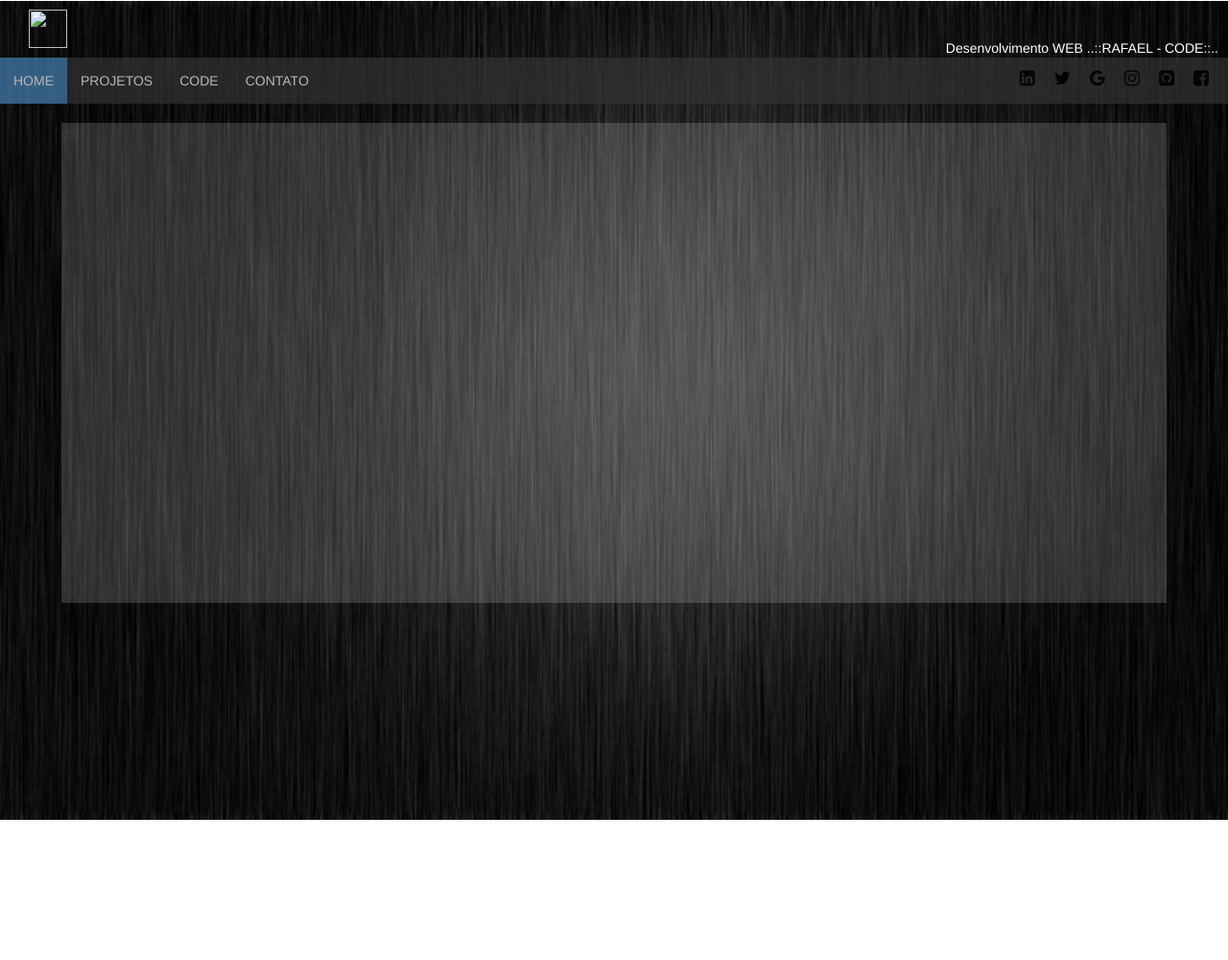
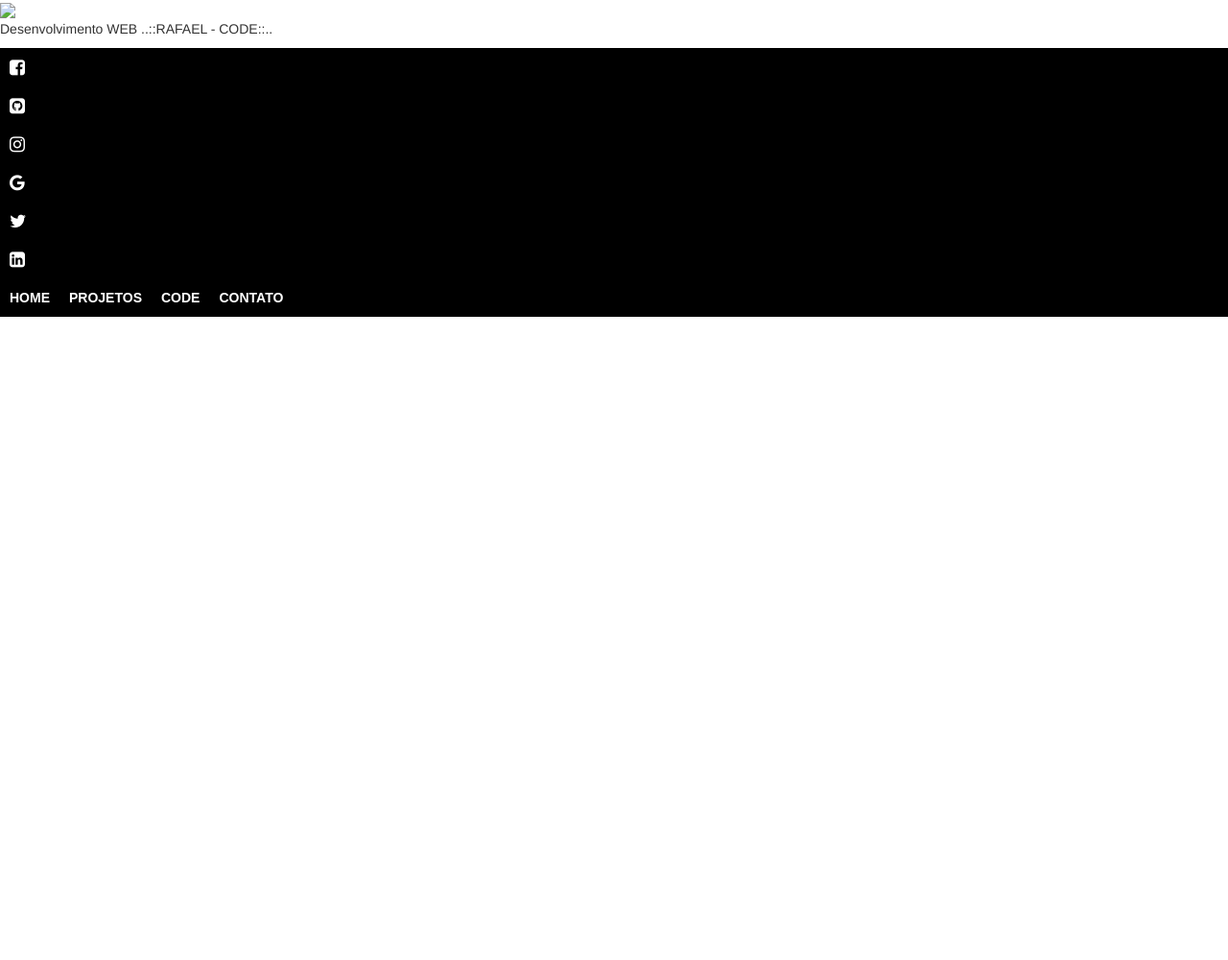
Before and after one commit to 01viniciusmelo/Dev-Web-PHP, a PHP site: page /home.html in a window 1280 px wide. Shown: the whole page at 96% size. After the commit the page ends 330 px from the top, so only its background shows below. Run offline with PHP 8.4, Linux system fonts and the light colour scheme; some libraries are stand-ins or nearby versions.

Commit message:
PRojeto WEB-SITE

```diff
--- a/css/home.css
+++ b/css/home.css
@@ -1,8 +1,76 @@
-*{
-	margin: 0px;
-	padding: 0px;
-	color:#fff;
+body,
+.menu,
+.sub-menu {
+  margin: 0;
+  padding: 0;
 }
+.clearfix:after{
+  content: '.';
+  display: block;
+  clear: both;
+  height: 0;
+  line-height: 0;
+  font-size: 0;
+  visibility: hidden;
+  overflow: hidden;
+}
+.menu,
+.sub-menu {
+  list-style: none;
+  background: #000;
+}
+.sub-menu {
+  background: #444;
+}
+.menu a {
+  text-decoration: none;
+  display: block;
+  padding: 10px;
+  color: #fff;
+  font-family: sans-serif;
+  font-size: 14px;
+  text-transform: uppercase;
+  font-weight: 700;
+}
+.menu li {
+  position: relative;
+}
+.menu > li {
+  float: left;
+}
+.menu > li:hover {
+  background: #444;
+}
+.menu li:hover > .sub-menu {
+  display: block;
+}
+.menu li a:hover > .sub-menu {
+  text-decoration: none;
+}
+
+.sub-menu {
+  display: none;
+  position: absolute;
+  min-width: 150px;
+    text-decoration: none;
+}
+
+.sub-menu li:hover {
+  background: #555;
+    text-decoration: none;
+}
+.sub-menu .sub-menu {
+  top: 0;
+  left: 100%;
+}
+
+
+
+
+
+
+
+/*
 .header > p{
 
 	float: right;
@@ -19,19 +87,52 @@
 	height: 40px;
 	margin: 10px 30px;
 }
+.main{
+	margin: 0px;
+	padding: 0px;
+	background: url('../img/a.jpg') no-repeat;
+	background-position: 1% 1%;
+	background-size: 100%;
+	height: 1000px;
+}
+.social i{
+	float: right;
+	margin: 15px 20px 0 0;
+	padding: 0;
+	color: #000;
+	-moz-transform: scale(5);
+	-webkit-transform: scale(1);
+	-webkit-transition: 0.5s all ease;
+	}
+.social i:hover{
+	color: #fff;
+}
+.section{
+	width: 90%;
+	height:500px;
+	background-color: #ccc;
+	opacity: .2;
+	margin-left: 5%;
+}
+
+*/
+
+
+/*
 .nav {
 
 	opacity:0.7;
 	-moz-opacity: 0.65;
 	filter: alpha(opacity=65);
 }
-.nav  ul {
+.nav ul {
     list-style-type: none;
     margin: 0;
     padding: 0;
     overflow: hidden;
     background-color: #333;
     width: 100%;
+    position: relative;
 }
 .nav li{
 	float: left;
@@ -50,42 +151,22 @@
     background-color: steelblue;
 }
 
-.main{
-	margin: 0px;
-	padding: 0px;
-	background: url('../img/a.jpg') no-repeat;
-	background-position: 1% 1%;
-	background-size: 100%;
-	height: 1000px;
+
+.nav li:hover .sub {
+	display: inline-block;
 }
-.social i{
-	float: right;
-	margin: 15px 20px 0 0;
-	padding: 0;
-	color: #000;
-	-moz-transform: scale(5);
-	-webkit-transform: scale(1);
-	-webkit-transition: 0.5s all ease; /* É para pega no Chrome e Safira */
-
+.nav li:hover .sub li:hover {
+	position: absolute;
 }
-.social i:hover{
-	color: #fff;
+.sub {
+	display: none;
+	list-style-type: none;
+	position: absolute;
+	background:none;
 }
-.section{
-	width: 90%;
-	height:500px;
-	background-color: #ccc;
-	opacity: .2;
-	margin-left: 5%;
+.sub   li{
+	float: none;
 }
 
-.sub{
-	display: none;
-    position: absolute;
-    background-color: #f9f9f9;
-    min-width: 160px;
-    box-shadow: 0px 8px 16px 0px rgba(0,0,0,0.2);
-}
-.sub:hover ul li a:hover{
-	display: block;
-}
+
+*/
--- a/home.html
+++ b/home.html
@@ -23,9 +23,13 @@
 		<p>Desenvolvimento WEB  ..::RAFAEL - CODE::..</p>
 	</div>
 
-	<div class="nav">
-		<div class="menu">
-			<ul class="top">
+
+				<!--
+
+				-->
+
+	<div class="menu-container">
+		<ul class="menu clearfix">
 			<div class="social">
 				<a href="#" class="face" target="_blank"><i class="fa fa-facebook-square fa-lg" aria-hidden="true"></i></a>
 				<a href="#" class="face" target="_blank"><i class="fa fa-github-square fa-lg" aria-hidden="true"></i></a>
@@ -34,32 +38,25 @@
 				<a href="#" class="tw"><i class="fa fa-twitter fa-lg" aria-hidden="true"></i></a>
 				<a href="#" class="link"><i class="fa fa-linkedin-square fa-lg" aria-hidden="true"></i></a>
 			</div>
-	  			<li><a class="active" href="#home">HOME</a></li>
-	  			<li><a href="#">PROJETOS</a></li>
-	  			<li>
-	  			<a href="#">CODE</a>
 
-	  					<div class="sub">
-	  					<ul>
-	  						<li><a href="#">SA</a></li>
-	  						<li><a href="#">SA</a></li>
-	  						<li><a href="#">SA</a></li>
-	  						<li><a href="#">SA</a></li>
-	  						<li><a href="#">SA</a></li>
-	  						<li><a href="#">SA</a></li>
-	  						<li><a href="#">SA</a></li>
+			<li><a href="#">HOME</a>
+			  <ul class="sub-menu clearfix">
+				  	<li><a href="#">projetos</a></li>
+					<li><a href="#">code</a></li>
+					<li><a href="#">contato</a></li>
+			  </ul>
+			</li>
+			<li><a href="#">projetos</a></li>
+			<li><a href="#">code</a></li>
+			<li><a href="#">contato</a></li>
 		</ul>
 	</div>
-	  			</li>
-	  			<li class="right"><a href="#about">CONTATO</a></li>
-			</ul>
-		</div>
-	</div>
+
 
 		<div class="article">
 			<br>
 			<div class="section">
-				as
+
 			</div>
 		</div>
 </div>
```
Lines whose indentation alone changed are shown as unchanged.
